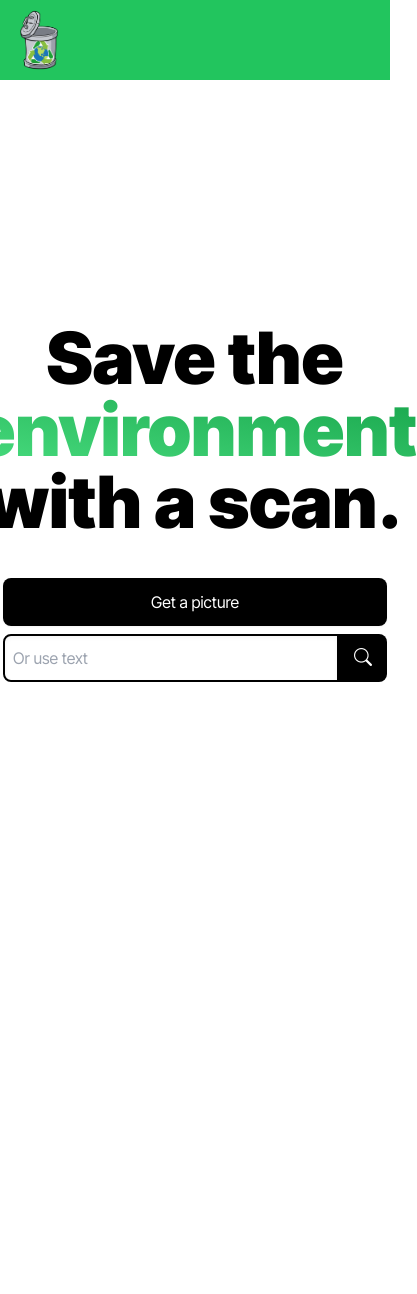
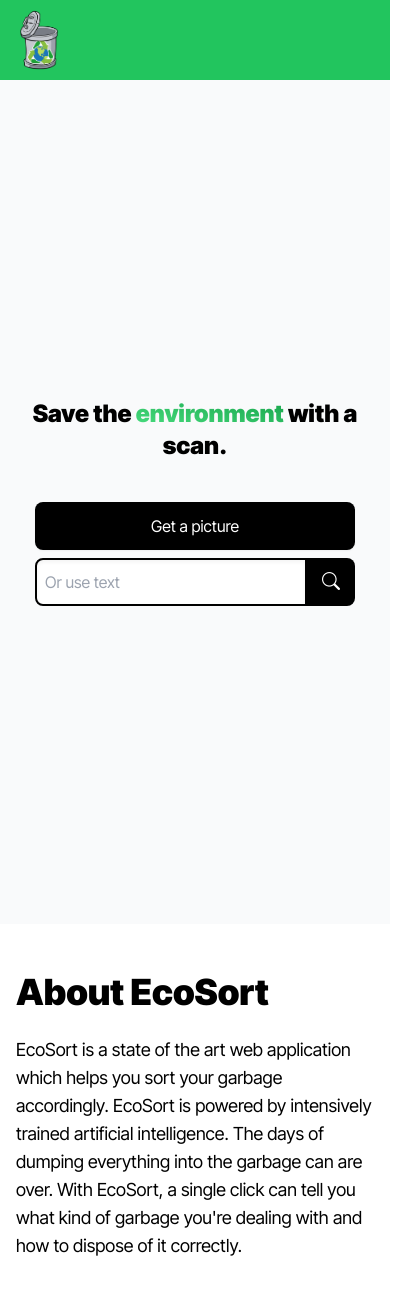
Before and after one commit to arthurmatthew/hackpnw2023, a React (Vite) app: page / in a window 390 px wide. Shown: the top 1294 px of the page, 417 px wide, since content can reach past the window. Before the commit the page ends 924 px from the top, so only its background shows below. Built offline with nearby package versions, Linux system fonts and the light colour scheme.

Commit message:
Add responsive design

```diff
--- a/src/routes/index.tsx
+++ b/src/routes/index.tsx
@@ -42,8 +42,8 @@ const Index = () => {
       ) : (
         <></>
       )}
-      <div className="flex h-screen w-screen flex-col items-center justify-center gap-10 px-40">
-        <h1 className="text-center text-7xl font-black">
+      <div className="flex h-screen w-screen flex-col items-center justify-center gap-10 bg-gray-50 px-4 md:px-12 xl:px-40">
+        <h1 className="text-center text-2xl font-black sm:text-4xl lg:text-7xl">
           Save the{" "}
           <i className="bg-gradient-to-tr from-green-400 to-green-600 bg-clip-text not-italic text-transparent">
             environment
@@ -51,11 +51,11 @@ const Index = () => {
           with a scan.
         </h1>
         <div className="flex flex-col gap-2 text-white">
-          <label className="flex h-12 w-96 items-center justify-center rounded-lg bg-black shadow-sm">
+          <label className="flex h-12 w-80 items-center justify-center rounded-lg bg-black shadow-sm sm:w-96">
             Get a picture
             <input type="file" className="hidden" accept="image/*" />
           </label>
-          <div className="flex h-12 w-96 items-center">
+          <div className="flex h-12 w-80 items-center sm:w-96">
             <input
               className="h-full flex-grow rounded-lg rounded-r-none border-2 border-solid border-black p-2 text-black shadow-inner focus:outline-0"
               type="text"
@@ -71,6 +71,17 @@ const Index = () => {
             </button>
           </div>
         </div>
+      </div>
+      <div className="flex flex-col gap-6 px-4 py-12 md:px-20 lg:px-40 xl:px-56">
+        <h1 className="text-4xl font-black">About EcoSort</h1>
+        <p className="text-lg">
+          EcoSort is a state of the art web application which helps you sort
+          your garbage accordingly. EcoSort is powered by intensively trained
+          artificial intelligence. The days of dumping everything into the
+          garbage can are over. With EcoSort, a single click can tell you what
+          kind of garbage you're dealing with and how to dispose of it
+          correctly.
+        </p>
       </div>
     </>
   );
@@ -92,7 +103,7 @@ const Popup = ({
   return (
     <div
       onClick={() => hide(false)}
-      className="absolute left-0 top-0 flex h-screen w-screen items-center justify-center bg-black/25 p-28"
+      className="fixed left-0 top-0 flex h-screen w-screen items-center justify-center bg-black/25 p-4 lg:p-28"
     >
       <div className="rounded-xl border-2 border-solid border-green-800 bg-white p-4 shadow-xl">
         <span className="flex items-center justify-between gap-2">
```
